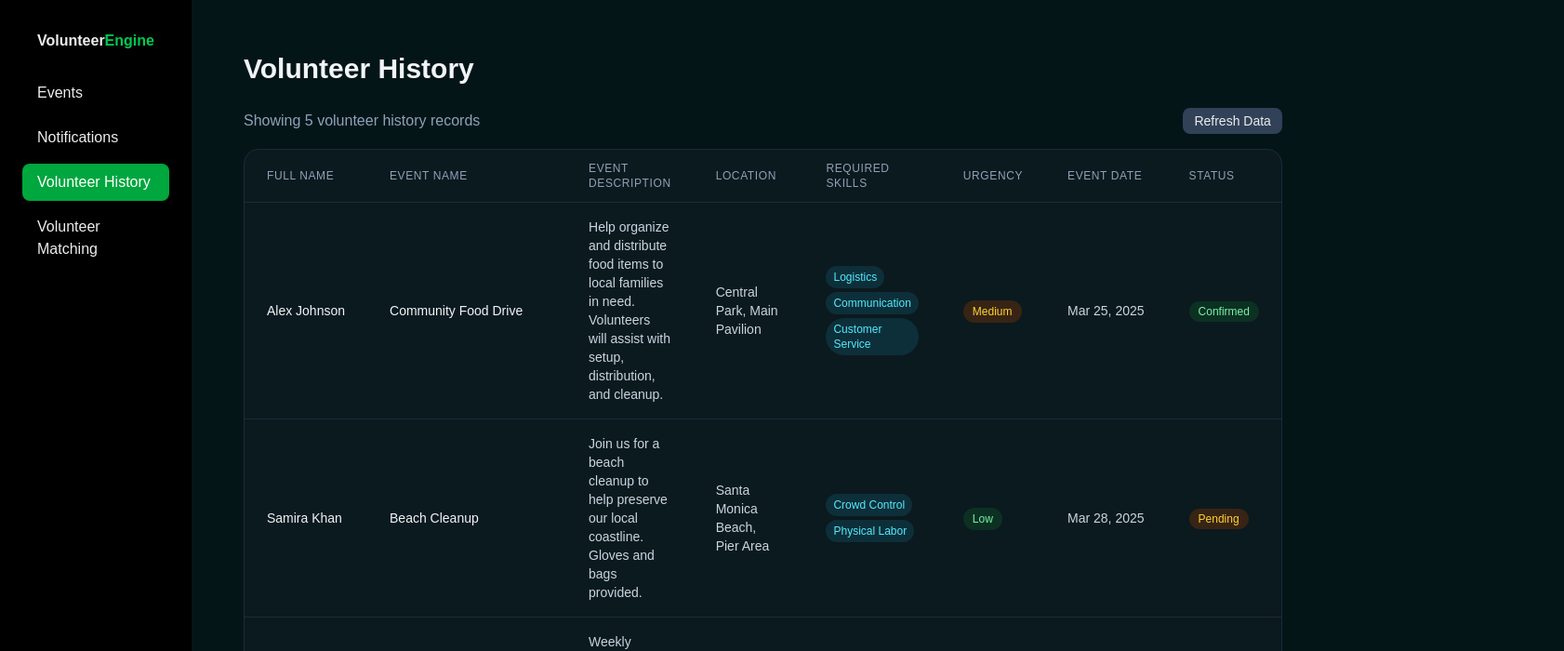
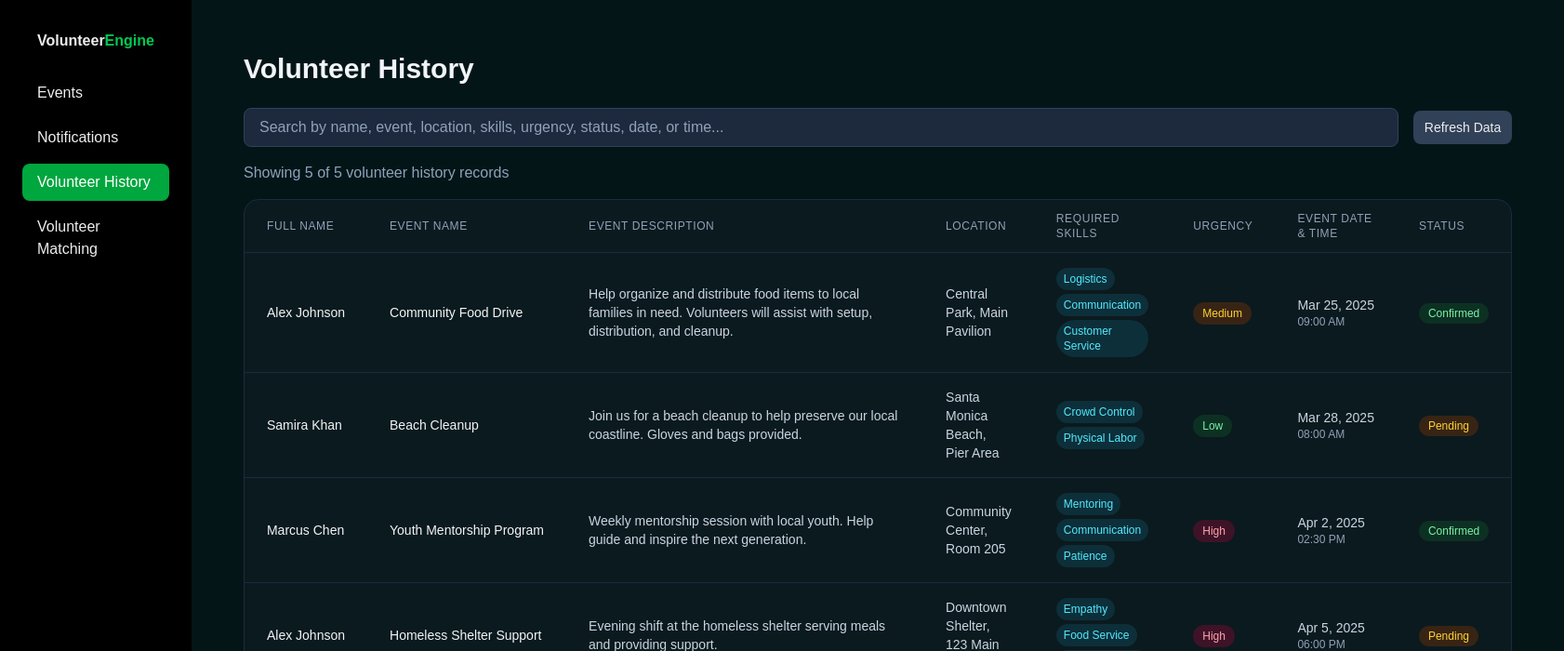
Before and after one commit to ricsf2000/VolunteerEngine, a Next.js app: page /admin/volunteer-history in a window 1280 px wide. Shown: the top 700 px of the page at 93% size, 1682 px wide, since content can reach past the window. Built offline with nearby package versions, Linux system fonts and the light colour scheme; a web font is replaced by a local one.

Commit message:
Implemented admin features: Volunteer history, events with volunteers

```diff
--- a/src/app/admin/events/page.tsx
+++ b/src/app/admin/events/page.tsx
@@ -1,8 +1,14 @@
 "use client";
-import React, { useState } from "react";
+import React, { useState, useEffect } from "react";
 import Link from "next/link";
 import NewEventModal from "@/components/event"; // <-- separate file import
 
+
+type Volunteer = {
+  id: number;
+  name: string;
+  status: "confirmed" | "pending";
+};
 
 type EventItem = {
 id: number;
@@ -13,39 +19,144 @@ location: string;
 requiredSkills: string[];
 urgency: string;
 eventDate: string;
+eventTime: string;
+volunteers: Volunteer[];
+maxVolunteers: number;
 };
 
 
-const dummyEvents: EventItem[] = [
-{ id: 1, fullName: "Alex Johnson", eventName: "Community Food Drive", description: "Help organize and distribute food items.", location: "Central Park", requiredSkills: ["Logistics", "Communication"], urgency: "Medium", eventDate: "2025-03-25" },
-{ id: 2, fullName: "Samira Khan", eventName: "Beach Cleanup", description: "Join us for a beach cleanup.", location: "Santa Monica Beach", requiredSkills: ["Crowd Control"], urgency: "Low", eventDate: "2025-03-28" },
-];
+// Dummy API call function
+const getEvents = async (): Promise<EventItem[]> => {
+  // Return mock data
+  return [
+    {
+      id: 1,
+      fullName: "Alex Johnson",
+      eventName: "Community Food Drive",
+      description: "Help organize and distribute food items to local families in need.",
+      location: "Central Park",
+      requiredSkills: ["Logistics", "Communication"],
+      urgency: "Medium",
+      eventDate: "2025-03-25",
+      eventTime: "09:00",
+      maxVolunteers: 15,
+      volunteers: [
+        { id: 1, name: "Sarah Wilson", status: "confirmed" },
+        { id: 2, name: "Mike Chen", status: "confirmed" },
+        { id: 3, name: "Emily Davis", status: "pending" },
+        { id: 4, name: "James Rodriguez", status: "confirmed" },
+        { id: 5, name: "Lisa Thompson", status: "pending" }
+      ]
+    },
+    {
+      id: 2,
+      fullName: "Samira Khan",
+      eventName: "Beach Cleanup",
+      description: "Join us for a beach cleanup to preserve our coastline.",
+      location: "Santa Monica Beach",
+      requiredSkills: ["Crowd Control", "Physical Labor"],
+      urgency: "Low",
+      eventDate: "2025-03-28",
+      eventTime: "08:00",
+      maxVolunteers: 20,
+      volunteers: [
+        { id: 6, name: "David Park", status: "confirmed" },
+        { id: 7, name: "Anna Martinez", status: "confirmed" },
+        { id: 8, name: "Tom Anderson", status: "confirmed" }
+      ]
+    }
+  ];
+};
 
 
 export default function AdminEvents() {
-const [open, setOpen] = useState(false);
+  const [open, setOpen] = useState(false);
+  const [events, setEvents] = useState<EventItem[]>([]);
+  const [loading, setLoading] = useState(true);
+  const [error, setError] = useState<string | null>(null);
 
+  // Simulate API call on component mount
+  useEffect(() => {
+    const fetchEvents = async () => {
+      try {
+        setLoading(true);
+        setError(null);
+        const data = await getEvents();
+        setEvents(data);
+      } catch (err) {
+        setError(err instanceof Error ? err.message : "An error occurred");
+        console.error("API call failed:", err);
+      } finally {
+        setLoading(false);
+      }
+    };
+
+    fetchEvents();
+  }, []);
+
+
+if (loading) {
+  return (
+    <div className="p-6">
+      <h1 className="text-3xl font-bold text-slate-100 mb-6">Events</h1>
+      <div className="flex items-center justify-center py-12">
+        <div className="text-center">
+          <div className="animate-spin rounded-full h-12 w-12 border-b-2 border-green-400 mx-auto"></div>
+          <p className="mt-4 text-slate-300">Loading events...</p>
+        </div>
+      </div>
+    </div>
+  );
+}
+
+if (error) {
+  return (
+    <div className="p-6">
+      <h1 className="text-3xl font-bold text-slate-100 mb-6">Events</h1>
+      <div className="rounded-lg border border-rose-700 bg-rose-900/30 p-4">
+        <div className="flex items-center gap-2 text-rose-300">
+          <span>⚠️</span>
+          <h3 className="font-semibold">Error loading data</h3>
+        </div>
+        <p className="mt-2 text-rose-200">{error}</p>
+        <button
+          onClick={() => window.location.reload()}
+          className="mt-3 rounded-lg bg-rose-700 px-4 py-2 text-sm hover:bg-rose-600"
+        >
+          Retry
+        </button>
+      </div>
+    </div>
+  );
+}
 
 return (
 <div className="p-6">
 <div className="mb-6 flex items-center justify-between">
 <h1 className="text-3xl font-bold text-slate-100">Events</h1>
 <div className="flex items-center gap-3">
+<button
+  onClick={() => window.location.reload()}
+  className="rounded-lg bg-slate-700 px-3 py-2 text-sm hover:bg-slate-600"
+>
+  Refresh Data
+</button>
 <button onClick={() => setOpen(true)} className="rounded-lg bg-green-600 px-4 py-2 font-medium text-white shadow transition-colors hover:bg-green-700">New Event</button>
 </div>
 </div>
 
 
 <div className="space-y-4">
-<p className="text-sm text-slate-400">TODO: Make sure to show volunteers participating in each event - Oscar</p>
-{dummyEvents.map((e) => (
+{events.map((e) => (
 <div key={e.id} className="rounded-2xl border border-slate-800 bg-[#0b1a1e] p-5 shadow-lg">
 <div className="flex flex-wrap items-center justify-between gap-2">
 <div>
 <h3 className="text-lg font-semibold text-slate-100">{e.eventName}</h3>
 <p className="text-sm text-slate-400">Hosted by {e.fullName}</p>
 </div>
-<div className="text-sm text-slate-300">{new Date(e.eventDate).toLocaleDateString()}</div>
+<div className="text-sm text-slate-300">
+  {new Date(e.eventDate).toLocaleDateString()} at {new Date(`2000-01-01T${e.eventTime}`).toLocaleTimeString([], {hour: '2-digit', minute:'2-digit'})}
+</div>
 </div>
 <p className="mt-3 text-slate-300">{e.description}</p>
 <div className="mt-4 flex flex-wrap items-center gap-2">
@@ -55,12 +166,46 @@ return (
 ))}
 <span className="rounded-full bg-amber-900/40 px-2.5 py-1 text-xs text-amber-300">{e.urgency}</span>
 </div>
+
+{/* Volunteers Section */}
+<div className="mt-4 border-t border-slate-700 pt-4">
+<div className="flex items-center justify-between mb-3">
+<h4 className="text-sm font-semibold text-slate-100">
+Volunteers ({e.volunteers.length})
+</h4>
+<div className="text-xs text-slate-400">
+{e.volunteers.filter(v => v.status === "confirmed").length} confirmed, {e.volunteers.filter(v => v.status === "pending").length} pending
+</div>
+</div>
+<div className="flex flex-wrap gap-2">
+{e.volunteers.length === 0 ? (
+<span className="text-sm text-slate-500">No volunteers assigned yet</span>
+) : (
+e.volunteers.map((volunteer) => (
+<div
+key={volunteer.id}
+className={`inline-flex items-center gap-1 px-2.5 py-1 rounded-full text-xs ${
+volunteer.status === "confirmed"
+? "bg-green-900/40 text-green-300"
+: "bg-amber-900/40 text-amber-300"
+}`}
+>
+<span>{volunteer.name}</span>
+<span className={`w-1.5 h-1.5 rounded-full ${
+volunteer.status === "confirmed" ? "bg-green-400" : "bg-amber-400"
+}`}></span>
+</div>
+))
+)}
+</div>
+</div>
 </div>
 ))}
 </div>
 
 
 <NewEventModal open={open} onClose={() => setOpen(false)} />
+
 </div>
 );
 }
--- a/src/app/admin/layout.tsx
+++ b/src/app/admin/layout.tsx
@@ -20,7 +20,7 @@ export default function AdminLayout({
   return (
     <div className="min-h-screen flex">
       {/* Sidebar */}
-      <div className="bg-black w-64 p-6">
+      <div className="bg-black w-64 p-6 flex flex-col h-screen">
         <h3 className="px-4 py-2 font-bold mb-4">
           Volunteer<span className="text-green-500">Engine</span>
         </h3>
--- a/src/app/admin/volunteer-history/page.tsx
+++ b/src/app/admin/volunteer-history/page.tsx
@@ -10,22 +10,12 @@ type VolunteerHistory = {
   requiredSkills: string[];
   urgency: string;
   eventDate: string;
+  eventTime: string;
   participantStatus: "pending" | "confirmed";
 };
 
-// Simulate API delay
-const delay = (ms: number) => new Promise(resolve => setTimeout(resolve, ms));
-
-// Dummy API call function that simulates real API behavior
+// Dummy API call function
 const getVolunteerHistories = async (): Promise<VolunteerHistory[]> => {
-  // Simulate network delay
-  await delay(1000);
-
-  // Simulate potential API error (10% chance for demo)
-  if (Math.random() < 0.1) {
-    throw new Error("Failed to fetch volunteer histories");
-  }
-
   // Return mock data
   return [
     {
@@ -37,6 +27,7 @@ const getVolunteerHistories = async (): Promise<VolunteerHistory[]> => {
       requiredSkills: ["Logistics", "Communication", "Customer Service"],
       urgency: "Medium",
       eventDate: "2025-03-25",
+      eventTime: "09:00",
       participantStatus: "confirmed"
     },
     {
@@ -48,6 +39,7 @@ const getVolunteerHistories = async (): Promise<VolunteerHistory[]> => {
       requiredSkills: ["Crowd Control", "Physical Labor"],
       urgency: "Low",
       eventDate: "2025-03-28",
+      eventTime: "08:00",
       participantStatus: "pending"
     },
     {
@@ -59,6 +51,7 @@ const getVolunteerHistories = async (): Promise<VolunteerHistory[]> => {
       requiredSkills: ["Mentoring", "Communication", "Patience"],
       urgency: "High",
       eventDate: "2025-04-02",
+      eventTime: "14:30",
       participantStatus: "confirmed"
     },
     {
@@ -70,6 +63,7 @@ const getVolunteerHistories = async (): Promise<VolunteerHistory[]> => {
       requiredSkills: ["Empathy", "Food Service", "Communication"],
       urgency: "High",
       eventDate: "2025-04-05",
+      eventTime: "18:00",
       participantStatus: "pending"
     },
     {
@@ -81,6 +75,7 @@ const getVolunteerHistories = async (): Promise<VolunteerHistory[]> => {
       requiredSkills: ["Animal Care", "Cleaning", "Patience"],
       urgency: "Medium",
       eventDate: "2025-04-08",
+      eventTime: "10:30",
       participantStatus: "confirmed"
     }
   ];
@@ -88,8 +83,10 @@ const getVolunteerHistories = async (): Promise<VolunteerHistory[]> => {
 
 export default function AdminVolunteers() {
   const [volunteerHistories, setVolunteerHistories] = useState<VolunteerHistory[]>([]);
+  const [filteredHistories, setFilteredHistories] = useState<VolunteerHistory[]>([]);
   const [loading, setLoading] = useState(true);
   const [error, setError] = useState<string | null>(null);
+  const [searchTerm, setSearchTerm] = useState("");
 
   // Simulate API call on component mount
   useEffect(() => {
@@ -97,12 +94,11 @@ export default function AdminVolunteers() {
       try {
         setLoading(true);
         setError(null);
-        console.log("Making dummy API call to getVolunteerHistories...");
 
         const data = await getVolunteerHistories();
         setVolunteerHistories(data);
+        setFilteredHistories(data);
 
-        console.log("API call successful, received data:", data);
       } catch (err) {
         setError(err instanceof Error ? err.message : "An error occurred");
         console.error("API call failed:", err);
@@ -113,6 +109,55 @@ export default function AdminVolunteers() {
 
     fetchVolunteerHistories();
   }, []);
+
+  // Search functionality
+  useEffect(() => {
+    if (!searchTerm.trim()) {
+      setFilteredHistories(volunteerHistories);
+      return;
+    }
+
+    const filtered = volunteerHistories.filter(vh => {
+      const searchLower = searchTerm.toLowerCase();
+
+      // Search in name, event name, location
+      if (vh.fullName.toLowerCase().includes(searchLower) ||
+          vh.eventName.toLowerCase().includes(searchLower) ||
+          vh.location.toLowerCase().includes(searchLower)) {
+        return true;
+      }
+
+      // Search in skills array
+      if (vh.requiredSkills.some(skill => skill.toLowerCase().includes(searchLower))) {
+        return true;
+      }
+
+      // Search in urgency
+      if (vh.urgency.toLowerCase().includes(searchLower)) {
+        return true;
+      }
+
+      // Search in status
+      if (vh.participantStatus.toLowerCase().includes(searchLower)) {
+        return true;
+      }
+
+      // Search in event date and time
+      const dateStr = new Date(vh.eventDate).toLocaleDateString('en-US', {
+        year: 'numeric',
+        month: 'short',
+        day: 'numeric'
+      }).toLowerCase();
+      const timeStr = new Date(`2000-01-01T${vh.eventTime}`).toLocaleTimeString([], {hour: '2-digit', minute:'2-digit'}).toLowerCase();
+      if (dateStr.includes(searchLower) || timeStr.includes(searchLower)) {
+        return true;
+      }
+
+      return false;
+    });
+
+    setFilteredHistories(filtered);
+  }, [searchTerm, volunteerHistories]);
 
   const getStatusBadge = (status: "pending" | "confirmed") => {
     const styles = {
@@ -149,7 +194,6 @@ export default function AdminVolunteers() {
           <div className="text-center">
             <div className="animate-spin rounded-full h-12 w-12 border-b-2 border-cyan-400 mx-auto"></div>
             <p className="mt-4 text-slate-300">Loading volunteer histories...</p>
-            <p className="text-sm text-slate-500">Making dummy API call</p>
           </div>
         </div>
       </div>
@@ -181,16 +225,45 @@ export default function AdminVolunteers() {
     <div className="p-6">
       <h1 className="text-3xl font-bold text-slate-100 mb-6">Volunteer History</h1>
 
-      <div className="mb-4 flex items-center justify-between">
-        <p className="text-slate-400">
-          Showing {volunteerHistories.length} volunteer history records
-        </p>
+      <div className="mb-4 space-y-4">
+        {/* Search bar */}
+        <div className="flex items-center gap-4">
+          <div className="flex-1">
+            <input
+              type="text"
+              placeholder="Search by name, event, location, skills, urgency, status, date, or time..."
+              value={searchTerm}
+              onChange={(e) => setSearchTerm(e.target.value)}
+              className="w-full rounded-lg bg-slate-800 border border-slate-700 px-4 py-2 text-slate-100 placeholder-slate-400 focus:border-cyan-500 focus:outline-none focus:ring-1 focus:ring-cyan-500"
+            />
+          </div>
           <button
             onClick={() => window.location.reload()}
-          className="rounded-lg bg-slate-700 px-3 py-1 text-sm hover:bg-slate-600"
+            className="rounded-lg bg-slate-700 px-3 py-2 text-sm hover:bg-slate-600"
           >
             Refresh Data
           </button>
+        </div>
+
+        {/* Results info */}
+        <div className="flex items-center justify-between">
+          <p className="text-slate-400">
+            Showing {filteredHistories.length} of {volunteerHistories.length} volunteer history records
+            {searchTerm && (
+              <span className="ml-2 text-cyan-400">
+                (filtered by: "{searchTerm}")
+              </span>
+            )}
+          </p>
+          {searchTerm && (
+            <button
+              onClick={() => setSearchTerm("")}
+              className="text-sm text-cyan-400 hover:text-cyan-300"
+            >
+              Clear search
+            </button>
+          )}
+        </div>
       </div>
 
       <div className="rounded-2xl border border-slate-800 bg-[#0b1a1e] overflow-hidden">
@@ -217,7 +290,7 @@ export default function AdminVolunteers() {
                   Urgency
                 </th>
                 <th className="px-6 py-3 text-left text-xs font-medium text-slate-400 uppercase tracking-wider">
-                  Event Date
+                  Event Date & Time
                 </th>
                 <th className="px-6 py-3 text-left text-xs font-medium text-slate-400 uppercase tracking-wider">
                   Status
@@ -225,7 +298,7 @@ export default function AdminVolunteers() {
               </tr>
             </thead>
             <tbody className="divide-y divide-slate-800">
-              {volunteerHistories.map((vh) => (
+              {filteredHistories.map((vh) => (
                 <tr key={vh.id} className="hover:bg-slate-900/30 transition-colors">
                   <td className="px-6 py-4 whitespace-nowrap text-sm font-medium text-slate-100">
                     {vh.fullName}
@@ -233,7 +306,7 @@ export default function AdminVolunteers() {
                   <td className="px-6 py-4 whitespace-nowrap text-sm text-slate-100">
                     {vh.eventName}
                   </td>
-                  <td className="px-6 py-4 text-sm text-slate-300 max-w-md">
+                  <td className="px-6 py-4 text-sm text-slate-300 min-w-96 max-w-none">
                     {vh.eventDescription}
                   </td>
                   <td className="px-6 py-4 text-sm text-slate-300">
@@ -255,11 +328,16 @@ export default function AdminVolunteers() {
                     {getUrgencyBadge(vh.urgency)}
                   </td>
                   <td className="px-6 py-4 whitespace-nowrap text-sm text-slate-300">
+                    <div>
                       {new Date(vh.eventDate).toLocaleDateString('en-US', {
                         year: 'numeric',
                         month: 'short',
                         day: 'numeric'
                       })}
+                    </div>
+                    <div className="text-xs text-slate-400">
+                      {new Date(`2000-01-01T${vh.eventTime}`).toLocaleTimeString([], {hour: '2-digit', minute:'2-digit'})}
+                    </div>
                   </td>
                   <td className="px-6 py-4 whitespace-nowrap">
                     {getStatusBadge(vh.participantStatus)}
@@ -269,20 +347,21 @@ export default function AdminVolunteers() {
             </tbody>
           </table>
         </div>
+
+        {/* No results message */}
+        {filteredHistories.length === 0 && searchTerm && (
+          <div className="text-center py-8">
+            <p className="text-slate-400">No volunteer history records found for "{searchTerm}"</p>
+            <button
+              onClick={() => setSearchTerm("")}
+              className="mt-2 text-sm text-cyan-400 hover:text-cyan-300"
+            >
+              Clear search to show all records
+            </button>
+          </div>
+        )}
       </div>
 
-      {/* Debug info */}
-      <div className="mt-6 p-4 rounded-lg bg-slate-900/30 border border-slate-800">
-        <p className="text-sm text-slate-400">
-          <strong>API Simulation:</strong> This page makes a dummy API call with:
-        </p>
-        <ul className="text-sm text-slate-500 mt-2 list-disc list-inside">
-          <li>1 second simulated network delay</li>
-          <li>10% chance of simulated API failure</li>
-          <li>Async/await pattern like a real API</li>
-          <li>Loading and error states</li>
-        </ul>
-      </div>
     </div>
   );
 }
--- a/src/components/event.tsx
+++ b/src/components/event.tsx
@@ -16,6 +16,7 @@ const [location, setLocation] = useState("");
 const [requiredSkills, setRequiredSkills] = useState<string[]>([]);
 const [urgency, setUrgency] = useState("");
 const [eventDate, setEventDate] = useState("");
+const [eventTime, setEventTime] = useState("");
 const [errors, setErrors] = useState<Record<string, string>>({});
 const [saved, setSaved] = useState(false);
 
@@ -31,6 +32,7 @@ if (!location.trim()) e.location = "Location is required";
 if (requiredSkills.length === 0) e.requiredSkills = "Select at least one required skill";
 if (!urgency) e.urgency = "Select urgency";
 if (!eventDate) e.eventDate = "Select an event date";
+if (!eventTime) e.eventTime = "Select an event time";
 setErrors(e);
 return Object.keys(e).length === 0;
 };
@@ -40,7 +42,7 @@ const handleSubmit = (e: FormEvent) => {
 e.preventDefault();
 setSaved(false);
 if (!validate()) return;
-const payload = { eventName, description, location, requiredSkills, urgency, eventDate };
+const payload = { eventName, description, location, requiredSkills, urgency, eventDate, eventTime };
 console.log("submit", payload);
 setSaved(true);
 };
@@ -158,6 +160,7 @@ onChange={(e: ChangeEvent<HTMLTextAreaElement>) => setDescription(e.target.value
 	{errors.urgency && <div className="mt-1 text-sm text-rose-400">{errors.urgency}</div>}
 </div>
 
+<div className="grid grid-cols-2 gap-4">
 	<div>
 		<label className="mb-1 block text-sm font-medium text-slate-200">Event Date</label>
 		<input
@@ -167,6 +170,18 @@ onChange={(e: ChangeEvent<HTMLTextAreaElement>) => setDescription(e.target.value
 			className="w-full rounded-xl border border-slate-700 bg-slate-900/60 px-3 py-2 text-slate-100 outline-none focus:border-cyan-600"
 		/>
 		{errors.eventDate && <div className="mt-1 text-sm text-rose-400">{errors.eventDate}</div>}
+	</div>
+
+	<div>
+		<label className="mb-1 block text-sm font-medium text-slate-200">Event Time</label>
+		<input
+			type="time"
+			value={eventTime}
+			onChange={(e: ChangeEvent<HTMLInputElement>) => setEventTime(e.target.value)}
+			className="w-full rounded-xl border border-slate-700 bg-slate-900/60 px-3 py-2 text-slate-100 outline-none focus:border-cyan-600"
+		/>
+		{errors.eventTime && <div className="mt-1 text-sm text-rose-400">{errors.eventTime}</div>}
+	</div>
 </div>
 
 <div className="pt-2">
```
Also changed, not shown: .claude/settings.local.json (added). Lines whose indentation alone changed are shown as unchanged.
